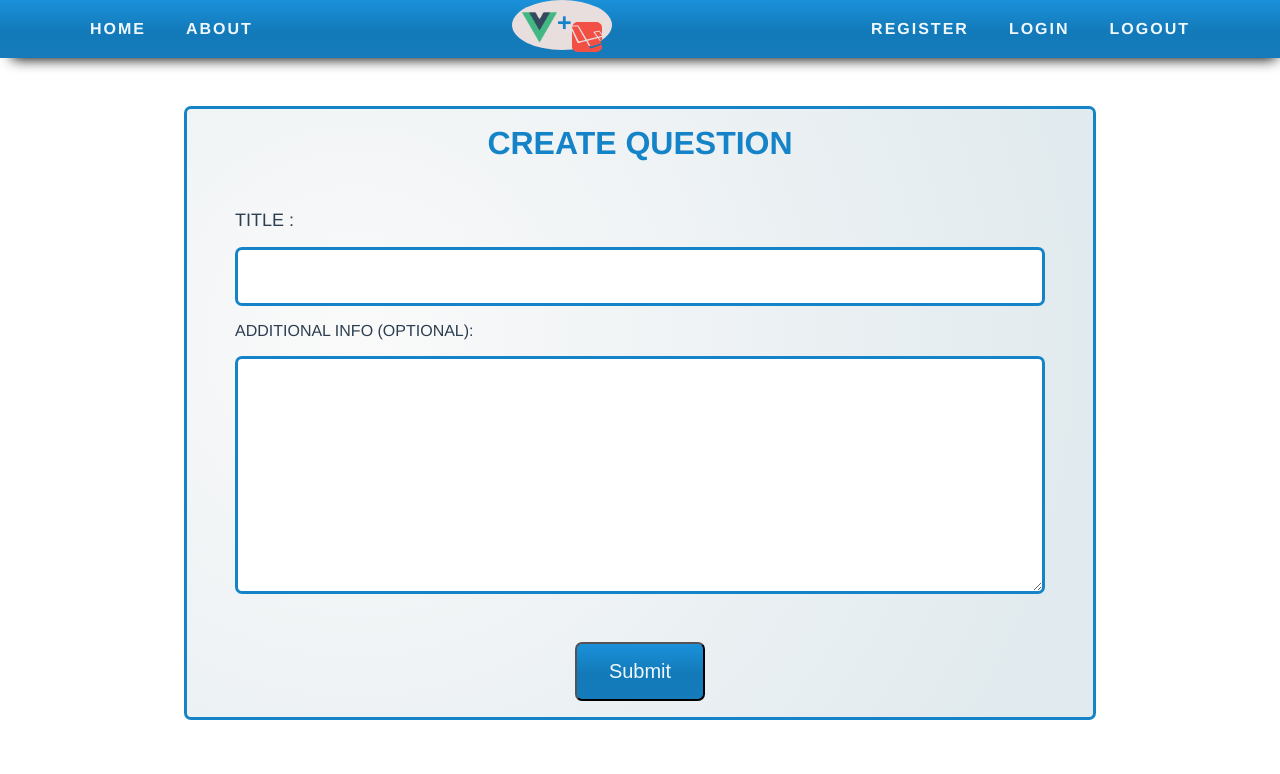
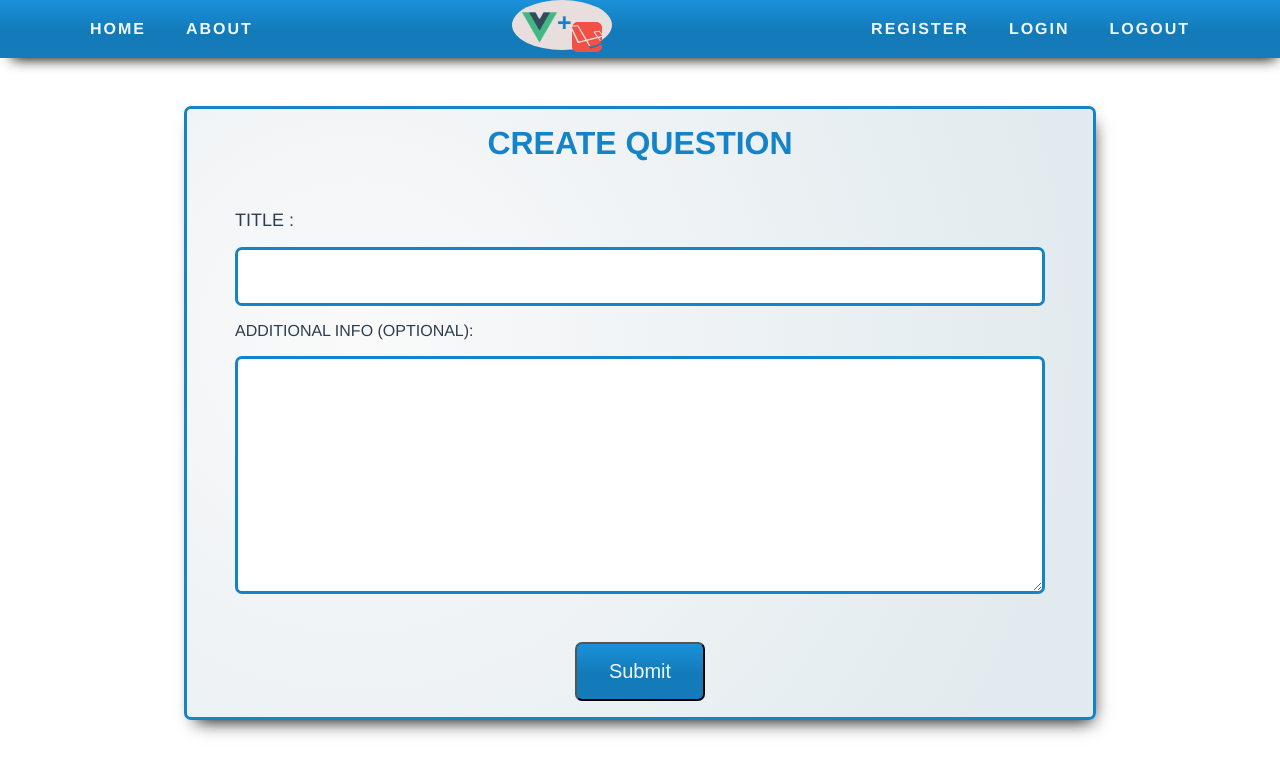
Before and after one commit to eevan7a9/voting-system, a Vue app in the folder voting-frontend/: page /#/create in a window 1280 px wide. Shown: the top 774 px of the page. Built offline with nearby package versions, Linux system fonts and the light colour scheme.

Commit message:
added shadows

```diff
--- a/voting-frontend/src/views/CreateQuestion.vue
+++ b/voting-frontend/src/views/CreateQuestion.vue
@@ -60,6 +60,8 @@ label {
   margin-left: auto;
   margin-right: auto;
   width: 80%;
+  -webkit-box-shadow: 4px 9px 17px -8px #000000;
+  box-shadow: 4px 9px 17px -8px #000000;
 }
 .title-container {
   display: flex;
--- a/voting-frontend/src/views/Login.vue
+++ b/voting-frontend/src/views/Login.vue
@@ -46,6 +46,8 @@ export default {
   width: 80%;
   margin-left: auto;
   margin-right: auto;
+  -webkit-box-shadow: 4px 9px 17px -8px #000000;
+  box-shadow: 4px 9px 17px -8px #000000;
 }
 .login {
   text-align: center;
--- a/voting-frontend/src/views/Register.vue
+++ b/voting-frontend/src/views/Register.vue
@@ -59,6 +59,8 @@ export default {
   margin-left: auto;
   margin-right: auto;
   width: 80%;
+  -webkit-box-shadow: 4px 9px 17px -8px #000000;
+  box-shadow: 4px 9px 17px -8px #000000;
 }
 .username-container,
 .email-container,
```
